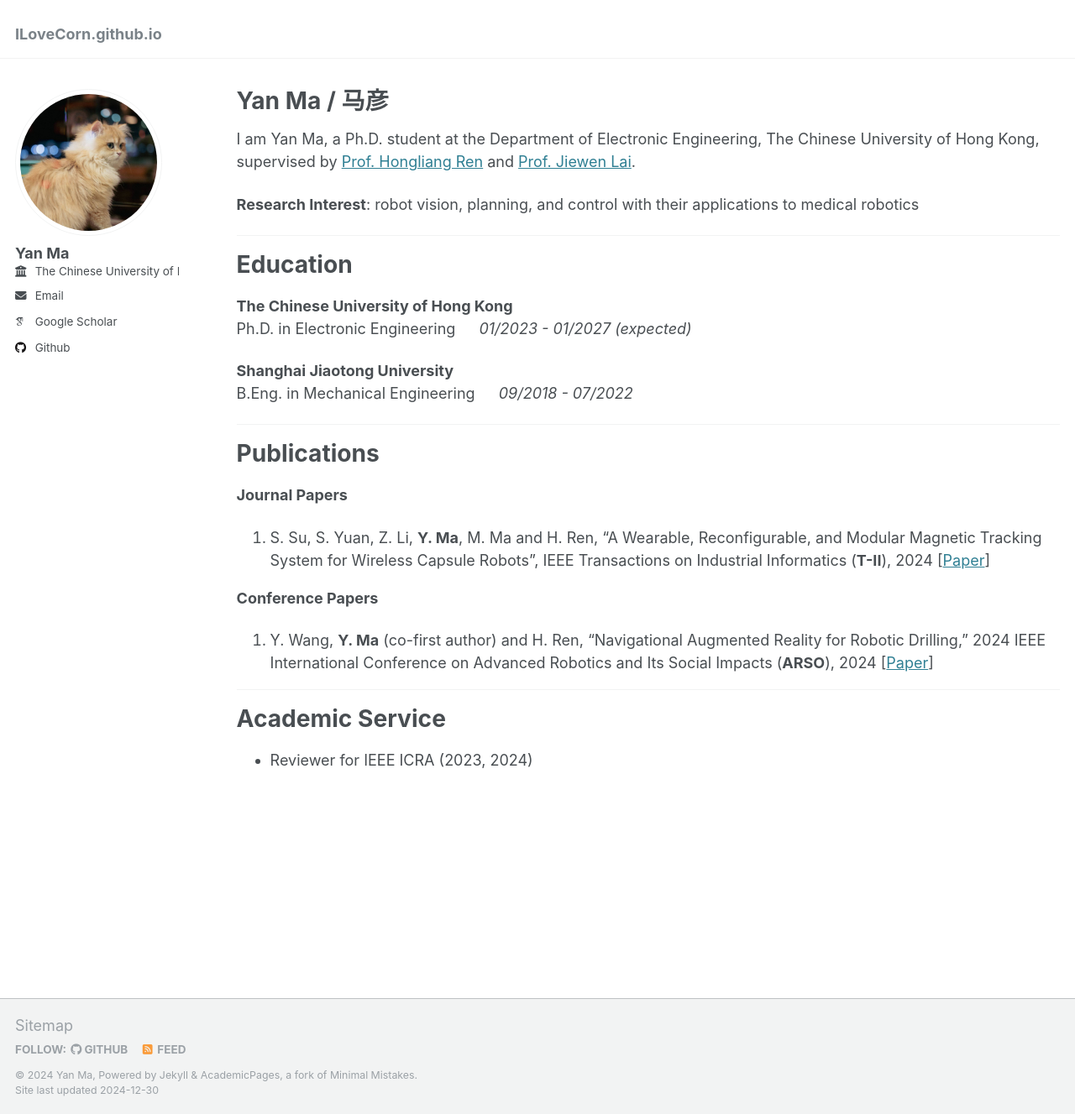
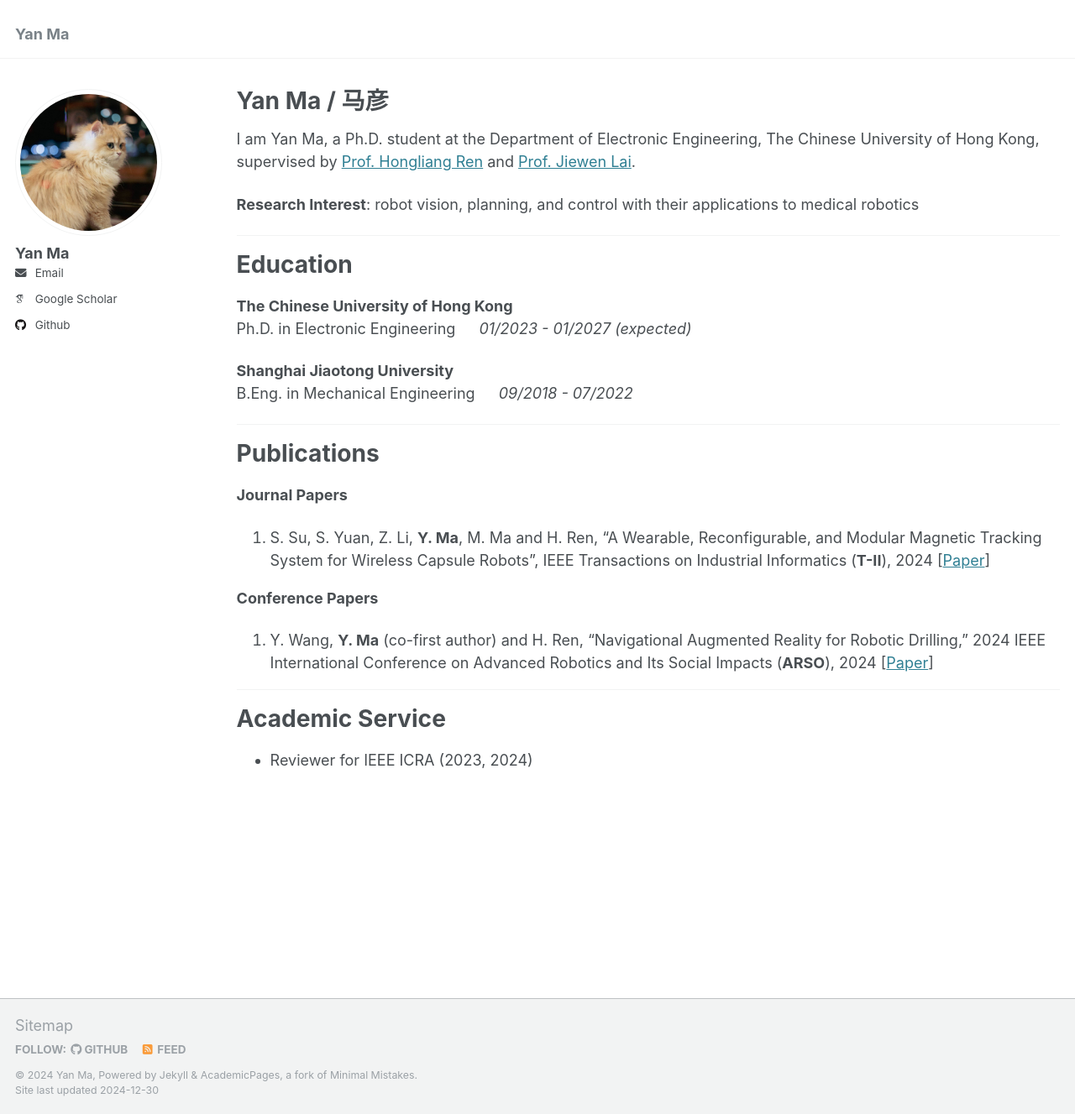
Before and after one commit to ILoveCorn/ILoveCorn.github.io, a Jekyll site: the page built from _pages/about.md, in a window 1280 px wide and 1327 px high. Shown: the whole window at 84% size. Built offline with Jekyll 4.4.1, drawn with Linux system fonts in a browser that asks for light colours; some web fonts are replaced.

Commit message:
Update _config.yml

```diff
--- a/_config.yml
+++ b/_config.yml
@@ -8,7 +8,7 @@
 
 # Basic Site Settings
 locale                   : "en-US"
-title                    : # "Yan Ma"
+title                    : "Yan Ma"
 title_separator          : # "-"
 name                     : &name "Yan Ma"
 description              : &description "PhD student at the Chinese University of Hong Kong"
@@ -26,7 +26,7 @@ author:
   pronouns         : # example: "she/her"
   bio              : #
   location         : #
-  employer         : "The Chinese University of Hong Kong"
+  employer         : #
   uri              : # URL
   email            : "yanma@link.cuhk.edu.hk"
 
```
